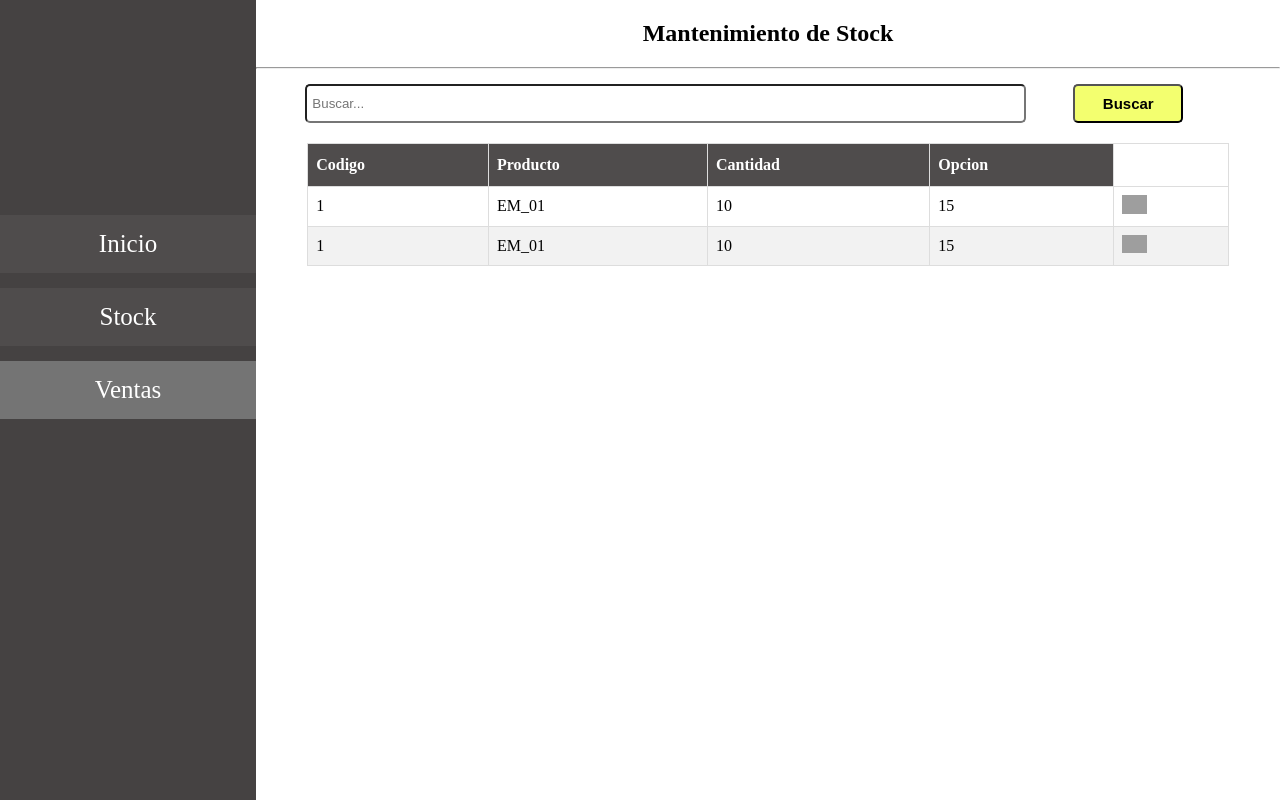
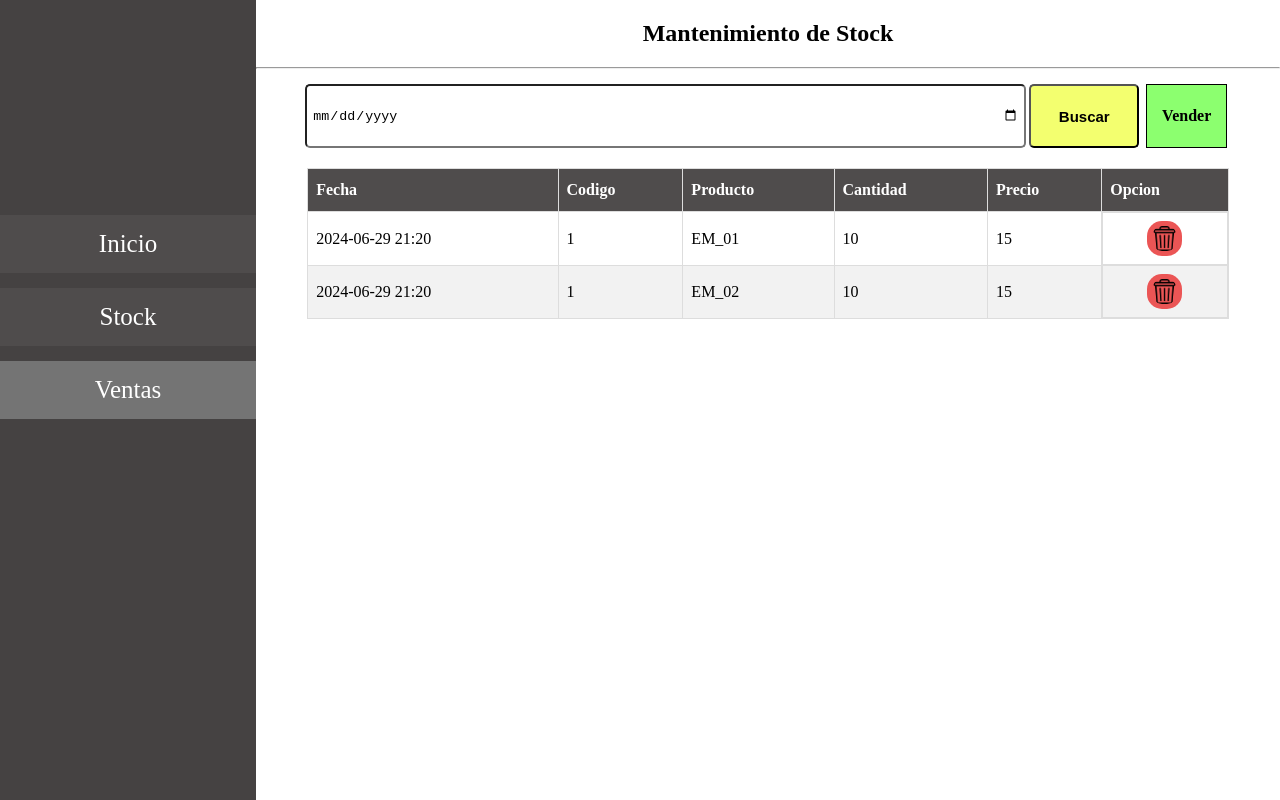
Before and after one commit to Brayan1951/Proyecto-EFSRT, a React (Vite) app: page /venta/report in a window 1280 px wide. Built offline with nearby package versions, Linux system fonts and the light colour scheme; grey boxes are pictures that could not be loaded.

Commit message:
producto finish

```diff
--- a/src/data/data.js
+++ b/src/data/data.js
@@ -31,15 +31,15 @@ export let dataStock=[
 export let VentasData=[
     {
         codigoVenta:1,
-        fecha:"30-06-2024 21:20",
+        fecha:"2024-06-29 21:20",
         producto:"EM_01",
         cantidad:10,
         precio:15
     },
     {
         codigoVenta:1,
-        fecha:"30-06-2024 21:20",
-        producto:"EM_01",
+        fecha:"2024-06-29 21:20",
+        producto:"EM_02",
         cantidad:10,
         precio:15
     }
--- a/src/data/funcionVenta.js
+++ b/src/data/funcionVenta.js
@@ -16,21 +16,30 @@ const obtenerFechaYHora = () => {
     const horas = String(ahora.getHours()).padStart(2, '0');
     const minutos = String(ahora.getMinutes()).padStart(2, '0');
 
-    const fechaYHora = `${dia}-${mes}-${año} ${horas}:${minutos}`;
+    const fechaYHora = `${año}-${mes}-${dia} ${horas}:${minutos}`;
     return fechaYHora;
   }
 
 
-
+  export const findDateVenta=(fecha)=>{
+    // console.log(fecha);
+    // codigo=codigo.trim().toUpperCase()
+    const ventas=VentasData.filter((data)=>data.fecha.startsWith(fecha))
+    // const producto=dataStock.filter((data)=>data.codigo==codigo)
+    // return producto
+    return ventas
+    }
 export const ventaCarrito=(productos=[])=>{
-
-const codigoTemp=returnVenta()[returnVentaTamaño()-1].codigoVenta+1
+    let codigoTemp=1
+if (returnVentaTamaño()>0) {
+    codigoTemp=returnVenta()[returnVentaTamaño()-1].codigoVenta+1
+}
 productos.forEach(({codigo,cantidad,precio})=>{
 
     const venta={
         codigoVenta:codigoTemp,
         fecha:obtenerFechaYHora(),
-        codigo,
+        producto:codigo,
         cantidad,
         precio
     }
@@ -39,22 +48,15 @@ productos.forEach(({codigo,cantidad,precio})=>{
     deleteProduct(codigo,cantidad)
 
 })
-// productos.map(({codigo,cantidad,precio})=>{
-
-//     const venta={
-//         codigoVenta:codigoTemp,
-//         fecha:obtenerFechaYHora(),
-//         codigo,
-//         cantidad,
-//         precio
-//     }
-//     VentasData.push(venta)
-
-//     deleteProduct(codigo,cantidad)
-//     console.log(VentasData);
-
-// })
-
 
 
 }
+
+export const eliminarVenta = (codigoVenta, producto) => {
+    const index=VentasData.findIndex(item=>item.codigoVenta==codigoVenta&&item.producto==producto)
+    if (index !== -1) {
+        VentasData.splice(index, 1);
+      }
+      console.log(VentasData);
+    // VentasData = VentasData.filter(venta => !(venta.codigoVenta === codigoVenta && venta.producto === producto));
+  }
--- a/src/index.css
+++ b/src/index.css
@@ -22,6 +22,21 @@ li{
 .edit img:hover{
   cursor: pointer;
 }
+.delete{
+display: flex;
+justify-content: center;
+}
+.delete img {
+  background-color: rgb(235, 85, 85);
+  padding: 5px;
+  border-radius: 15px;
+  width: 25px;
+}
+
+.delete img:hover{
+  cursor: pointer;
+}
+
 
 /*
 
--- a/src/pages/Menu/MenuPrincipal.jsx
+++ b/src/pages/Menu/MenuPrincipal.jsx
@@ -19,7 +19,7 @@ export default function MenuPrincipal() {
 
       <button className='btn btn-link-menu'>
 
-        <Link to={'venta'}>
+        <Link to={'venta/report'}>
           Revisar Ventas Totales
 
         </Link>
--- a/src/pages/Venta/VentaReport.jsx
+++ b/src/pages/Venta/VentaReport.jsx
@@ -1,21 +1,36 @@
 import React, { useEffect, useState } from 'react'
 import useForm from '../../hooks/useForm'
-import { returnVenta } from '../../data/funcionVenta'
+import { Link } from 'react-router-dom'
+import { eliminarVenta, findDateVenta, returnVenta } from '../../data/funcionVenta'
+import { deleteVentaSwal } from '../components/Componente'
 
 export default function VentaReport() {
-  const { search, changeForm } = useForm({ search: '' })
+  const { search, changeForm } = useForm()
 
   const [stockVenta, setStockVenta] = useState([])
   const Find = () => {
-    console.log(stockVenta);
 
-    const venta = findById(search)
+    const venta = findDateVenta(search)
     setStockVenta(venta)
   }
   useEffect(() => {
     const venta = returnVenta()
     setStockVenta(venta)
   }, [])
+
+  const deleteVenta = (i) => {
+    const { codigoVenta, producto } = stockVenta[i]
+    deleteVentaSwal(codigoVenta, producto).then((val)=>{
+      const venta = returnVenta()
+      setStockVenta([...venta])
+    })
+
+  }
+  useEffect(() => {
+    const venta = returnVenta()
+    setStockVenta(venta)
+  }, [])
+
 
 
   return (
@@ -24,9 +39,13 @@ export default function VentaReport() {
 
       <hr />
       <div className="formulario_stock">
-        <input type="text" name="search" placeholder="Buscar..." onChange={changeForm} />
+        <input type="date" name="search" placeholder="Buscar..." onChange={changeForm} />
         <div className="buttons">
           <button className='find' onClick={Find}>Buscar</button>
+          <Link to={"./../mantenimiento"} className='vender'>
+            <h4>Vender</h4>
+            {/* <button className='find' onClick={Find}>Buscar</button> */}
+          </Link>
 
         </div>
       </div>
@@ -38,25 +57,27 @@ export default function VentaReport() {
 
             <tr>
               {/* <th>N°</th> */}
+              <th>Fecha</th>
               <th>Codigo</th>
               <th>Producto</th>
               <th>Cantidad</th>
+              <th>Precio</th>
               <th>Opcion</th>
             </tr>
           </thead>
           <tbody>
 
             {
-              stockVenta.map(({ codigoVenta,producto,cantidad,precio }, i) => {
+              stockVenta.map(({ fecha, codigoVenta, producto, cantidad, precio }, i) => {
 
                 return (
                   <tr key={i}>
-                    {/* <td>{i + 1}</td> */}
+                    <td>{fecha}</td>
                     <td>{codigoVenta}</td>
                     <td>{producto}</td>
                     <td>{cantidad}</td>
                     <td>{precio}</td>
-                    <td className='edit'><img onClick={() => swalPr(i)} src='./src/assets/edit.png'></img></td>
+                    <td className='delete'><img onClick={() => deleteVenta(i)} src='../../src/assets/delete.png'></img></td>
                   </tr>
 
                 )
--- a/src/pages/Venta/venta.css
+++ b/src/pages/Venta/venta.css
@@ -147,3 +147,12 @@ cursor: pointer;
     border-radius: 8px;
     font-weight: 700;
 }
+
+
+
+.vender{
+    background-color: #8CFF6F;
+    padding: 1px 15px;
+    border: 1px solid black;
+    color: black;
+}
--- a/src/pages/components/Componente.js
+++ b/src/pages/components/Componente.js
@@ -1,6 +1,7 @@
 import Swal from "sweetalert2";
 import useForm from "../../hooks/useForm";
 import { addProduct, finOneById, updateStocById } from "../../data/funcionStock";
+import { eliminarVenta } from "../../data/funcionVenta";
 
 export const editCompontes = async (id,producto) => {
   const { codigo, descripcion, precio, cantidad } = producto;
@@ -128,3 +129,26 @@ export const addProducto=async ()=>{
   })
 
 }
+
+
+export const deleteVentaSwal=async (codigoVenta, producto  )=>{
+  return await Swal.fire({
+    title: "Estas seguro que quieres elimniar?",
+    text: "No prodras recuperar esta venta!",
+    icon: "warning",
+    showCancelButton: true,
+    confirmButtonColor: "#3085d6",
+    cancelButtonColor: "#d33",
+    confirmButtonText: "Yes, delete it!"
+  }).then((result) => {
+    if (result.isConfirmed) {
+
+       eliminarVenta(codigoVenta, producto)
+      Swal.fire({
+        title: "Eliminado!",
+        text: "La venta ha sido eliminada exitosamente.",
+        icon: "success"
+      });
+    }
+  });
+}
--- a/src/router/RouterApp.jsx
+++ b/src/router/RouterApp.jsx
@@ -22,7 +22,7 @@ export const router=createBrowserRouter([
                 path:"venta",
                 children:[
                     {
-                        path:'',
+                        path:'mantenimiento',
                         element:<VentaPage/>,
                     },
                     {
```
Also changed, not shown: src/assets/delete.png (added).
